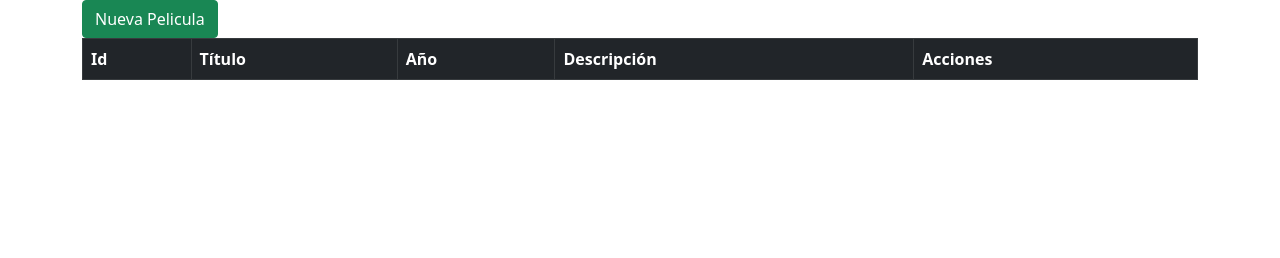
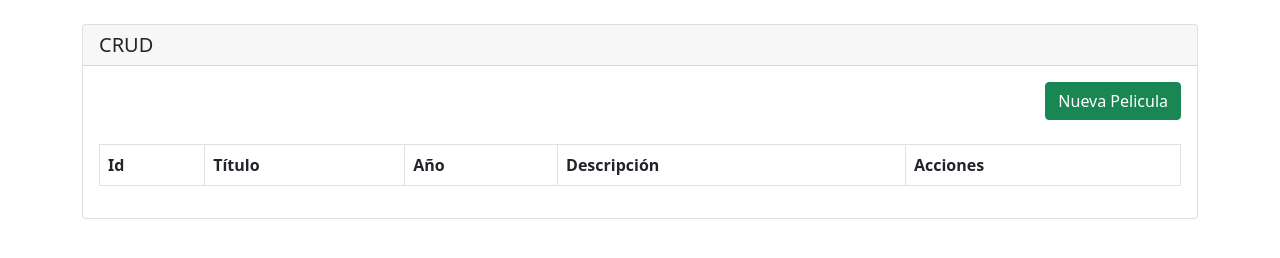
Before and after one commit to WilianMarroquinUmg/crud-javascript-html, a plain HTML site: page index.html in a window 1280 px wide. Drawn offline with nearby package versions, Linux system fonts and the light colour scheme; no server answers.

Commit message:
Creacion del metodo "ObtenerPeliculas" para listar las peliculas desde el inicio de la aplicacion.

```diff
--- a/components/tabla.html
+++ b/components/tabla.html
@@ -1,14 +1,22 @@
-<table id="dataTable" class="table table-striped table-bordered">
-    <thead class="table-dark">
+<div class="col-sm-12 text-end mb-4">
+    <button onclick="leventarModalGuardar()"
+            class="btn btn-success pull-right"
+    >
+        Nueva Pelicula
+    </button>
+</div>
+
+<table id="table" class="table table-striped table-bordered table-hover">
+    <thead class="table table-hover">
     <tr>
-        <th>Id</th>
-        <th>Título</th>
-        <th>Año</th>
-        <th>Descripción</th>
-        <th>Acciones</th>
+        <th scope="col">Id</th>
+        <th scope="col">Título</th>
+        <th scope="col">Año</th>
+        <th scope="col">Descripción</th>
+        <th scope="col">Acciones</th>
     </tr>
     </thead>
     <tbody>
-    <!-- Se llenará con los datos -->
+    <!-- Aquí se agregarán las filas dinámicamente -->
     </tbody>
 </table>
--- a/index.html
+++ b/index.html
@@ -10,17 +10,15 @@
 </head>
 <body>
 
-<div class="container">
+<div class="container mt-4">
+    <div class="card">
+        <h5 class="card-header">CRUD</h5>
+        <div class="card-body">
+            <div id="modal-component"></div>
+            <div id="tabla-component"></div>
+        </div>
+    </div>
 
-    <button onclick="leventarModalGuardar()"
-            class="btn btn-success"
-    >
-        Nueva Pelicula
-    </button>
-
-
-    <div id="modal-component"></div>
-    <div id="tabla-component"></div>
 </div>
 
 
@@ -31,6 +29,5 @@
         integrity="sha384-MrcW6ZMFYlzcLA8Nl+NtUVF0sA7MsXsP1UyJoMp4YLEuNSfAP+JcXn/tWtIaxVXM"
         crossorigin="anonymous"></script>
 
-
 </body>
 </html>
--- a/js/cargarComponents.js
+++ b/js/cargarComponents.js
@@ -1,17 +1,20 @@
-// Función para cargar componentes HTML
-function loadComponent(url, elementId) {
+function loadComponent(url, elementId, scriptUrl = null) {
     fetch(url)
-        .then(response => {
-            if (!response.ok) {
-                throw new Error('Error al cargar el componente: ' + url);
-            }
-            return response.text();
-        })
+        .then(response => response.text())
         .then(data => {
             document.getElementById(elementId).innerHTML = data;
+            if (scriptUrl) {
+                loadScript(scriptUrl);  // Cargar el archivo JS específico del componente
+            }
         })
-        .catch(error => console.error(error));
+        .catch(error => console.error('Error:', error));
+}
+function loadScript(url) {
+    const script = document.createElement('script');
+    script.src = url;
+    script.async = true; // Para cargar el script asíncronamente
+    document.body.appendChild(script);
 }
 
-loadComponent('components/modal_pelicula.html', 'modal-component');
-loadComponent('components/tabla.html', 'tabla-component');
+loadComponent('components/modal_pelicula.html', 'modal-component', );
+loadComponent('components/tabla.html', 'tabla-component', 'js/obtenerPeliculas.js');
--- a/js/obtenerPeliculas.js
+++ b/js/obtenerPeliculas.js
@@ -1,6 +1,6 @@
+let data = [];
+function getPeliculas() {
 
-function getPeliculas() {
-    data.splice(0, data.length);
     fetch("https://movie.azurewebsites.net/api/cartelera?title=&ubication=")
         .then(response => response.json())
         .then(peliculas => {
@@ -20,7 +20,10 @@ function getPeliculas() {
 }
 
 function renderTable() {
-    // Limpiamos la tabla antes de agregar los datos
+
+    const tableBody = document.querySelector("#table tbody");
+
+    // Limpiar el tbody antes de renderizar
     tableBody.innerHTML = "";
 
     // Iteramos sobre los datos para crear filas en la tabla
@@ -56,16 +59,16 @@ function renderTable() {
         deleteButton.textContent = "Eliminar";
         deleteButton.className = "btn btn-danger btn-sm";
         deleteButton.onclick = () => {
-
             eliminarPelicula(pelicula.imdbID);
-
         };
         actionsCell.appendChild(deleteButton);
 
         row.appendChild(actionsCell);
 
-        // Añadimos la fila a la tabla
+        // Añadimos la fila al tbody de la tabla
         tableBody.appendChild(row);
     });
 
 }
+
+getPeliculas();
```
